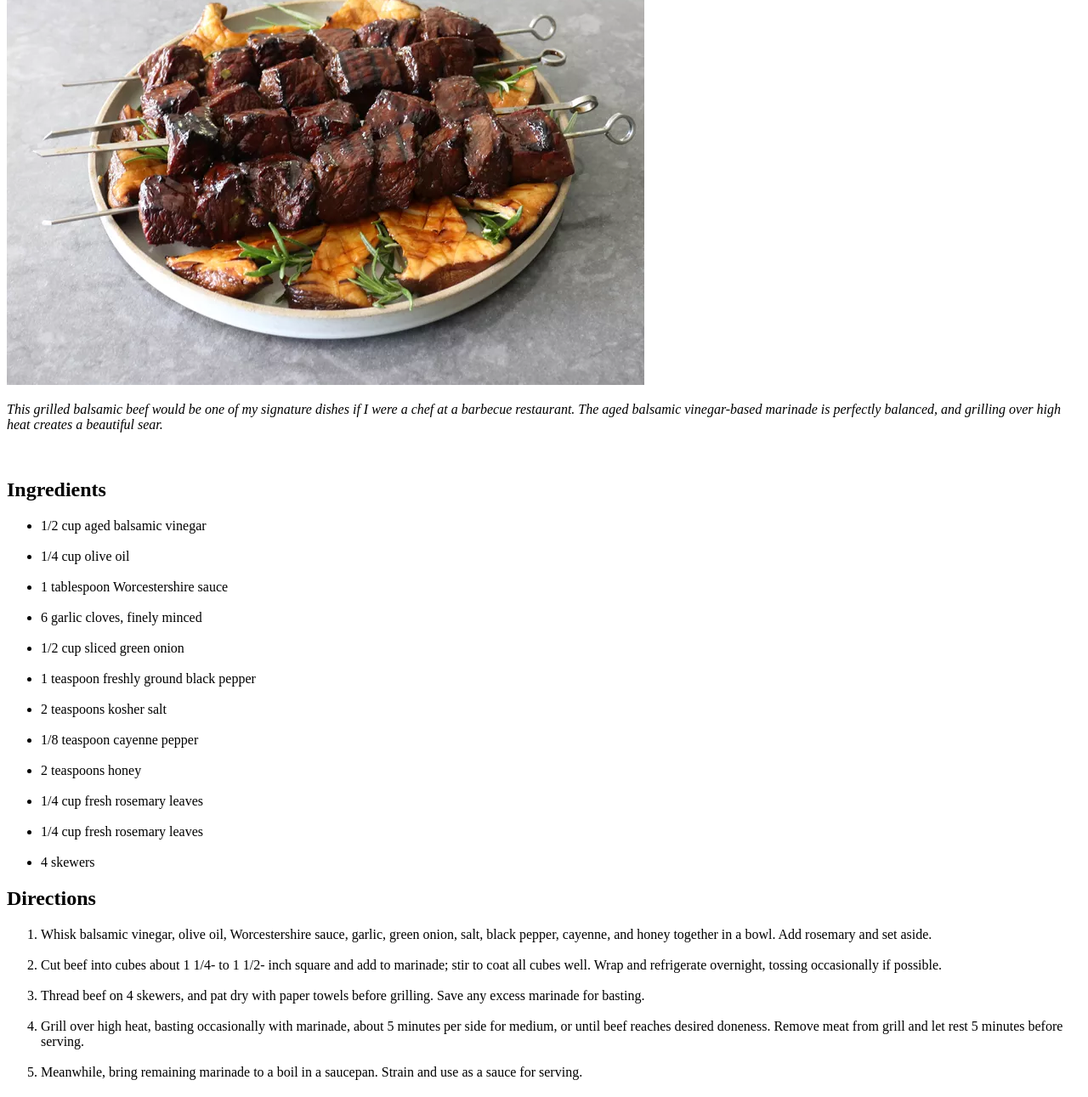
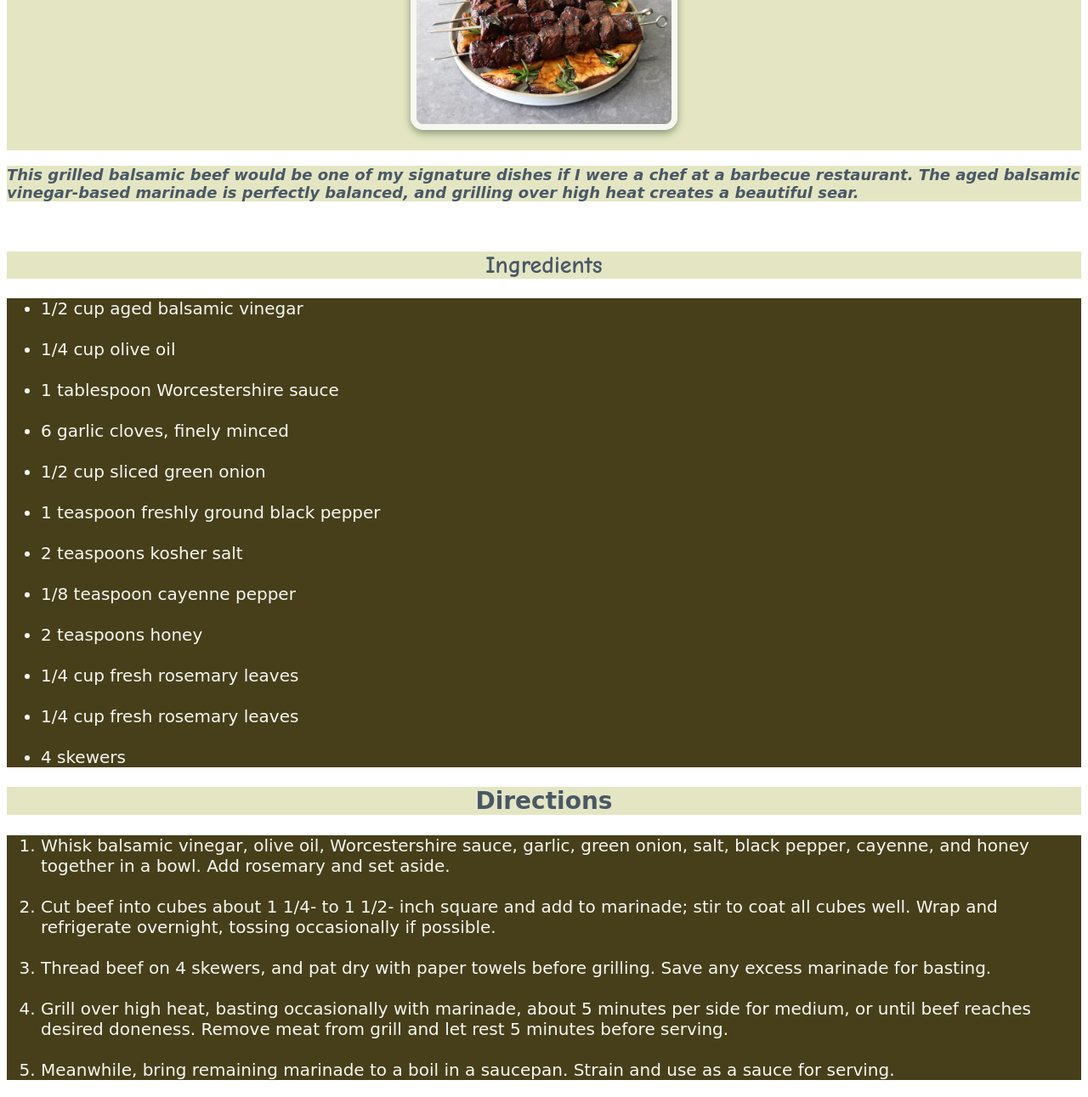
Before and after one commit to nimaghasemian/odin-recipes, a plain HTML site: page recipes/balsamicbeef.html in a window 1280 px wide. Shown: the part 190-1481 px from the top of the page at 85% size. Drawn offline with Linux system fonts and the light colour scheme.

Commit message:
Style the recipes page and each recipe with some css attributes

```diff
--- a/recipes/balsamicbeef.html
+++ b/recipes/balsamicbeef.html
@@ -3,14 +3,22 @@
     <head>
         <meta charset="utf-8">
         <title>Grilled Balsamic Beef</title>
+        <link rel="stylesheet" href="../styles.css">
 
     </head>
     <body>
-        <h1>Grilled Balsamic Beef</h1>
-        <img src="../img/re.webp" alt="Grilled Balsamic Beefs">
-        <p><i>This grilled balsamic beef would be one of my signature dishes if I were a chef at a barbecue restaurant. The aged balsamic vinegar-based marinade is perfectly balanced, and grilling over high heat creates a beautiful sear.</i></p><br/>
-        <h2>Ingredients</h2>
-        <ul>
+        <h1 id="foodtopic">Grilled Balsamic Beef</h1>
+
+        <div class="imgContainor">
+        <img class="foodimage" src="../img/re.webp" alt="Grilled Balsamic Beefs">
+        </div>
+
+        <p id="foodnote"><i>This grilled balsamic beef would be one of my signature dishes if I were a chef at a barbecue restaurant. The aged
+        balsamic vinegar-based marinade is perfectly balanced, and grilling over high heat creates a beautiful sear.</i></p><br/>
+
+        <h2 id="ingredientsTopic">Ingredients</h2>
+
+        <ul class="Ingredients">
             <li>1/2 cup aged balsamic vinegar</li><br/>
             <li>1/4 cup olive oil</li><br/>
             <li>1 tablespoon Worcestershire sauce</li><br/>
@@ -24,13 +32,16 @@
             <li>1/4 cup fresh rosemary leaves</li><br/>
             <li>4 skewers</li>
         </ul>
-        <h2>Directions</h2>
-        <ol>
+
+        <h2 id="directionsTopic">Directions</h2>
+
+        <ol class="Directions">
             <li>Whisk balsamic vinegar, olive oil, Worcestershire sauce, garlic, green onion, salt, black pepper, cayenne, and honey together in a bowl. Add rosemary and set aside.</li><br/>
             <li>Cut beef into cubes about 1 1/4- to 1 1/2- inch square and add to marinade; stir to coat all cubes well. Wrap and refrigerate overnight, tossing occasionally if possible.</li><br/>
             <li>Thread beef on 4 skewers, and pat dry with paper towels before grilling. Save any excess marinade for basting.</li><br/>
             <li>Grill over high heat, basting occasionally with marinade, about 5 minutes per side for medium, or until beef reaches desired doneness. Remove meat from grill and let rest 5 minutes before serving.</li><br/>
             <li>Meanwhile, bring remaining marinade to a boil in a saucepan. Strain and use as a sauce for serving.</li>
         </ol>
+
     </body>
 </html>
--- /dev/null
+++ b/styles.css
@@ -0,0 +1,67 @@
+#odin-recipes-head,#foodtopic{
+    color: #F7F7F2;
+    background-color: #899878;
+    font-size: 34px;
+    text-align: center;
+    font-family: 'Playfair Display', serif;
+}
+
+.menu {
+    color: #495867;
+    background-color: #E4E6C3;
+    font-size: 24px;
+    font-family: 'Times New Roman', 'Lucida Handwriting', verdana, sans-serif;
+}
+
+.Ingredients{
+    color: #F7F7F2;
+    background-color: #463F1A;
+    font-size: 20px;
+    font-family: 'Lucida Handwriting', 'Lucida', cursive;
+}
+
+.Directions{
+    color: #F7F7F2;
+    background-color: #463F1A;
+    font-size: 20px;
+    font-family: 'Lucida Handwriting', 'Lucida', cursive;
+}
+
+#ingredientsTopic{
+    color: #495867;
+    background-color: #E4E6C3;
+    font-size: 28px;
+    font-family: 'Comic Sans MS', 'Comic Sans', cursive;
+    text-align: center;
+}
+#directionsTopic{
+    color: #495867;
+    background-color: #E4E6C3;
+    font-size: 28px;
+    font-family: 'Bradley Hand', cursive;
+    text-align: center;
+
+}
+#foodnote{
+    color: #495867;
+    background-color: #E4E6C3;
+    font-size: 18px;
+    font-weight: bolder;
+    font-family: 'Segoe Script', cursive;
+}
+
+.imgContainor{
+    color: #F7F7F2;
+    text-align: center;
+    background-color:#E4E6C3;
+}
+.foodimage{
+    width: 300px;
+    height: auto;
+    border: 7px solid #F7F7F2;
+    border-radius: 15px;
+    box-shadow: 0 4px 10px #899878;
+    margin: 20px;
+    opacity: 1.0;
+    transition: transform 0.3s, opacity 0.3s;
+ }
```
Also changed, not shown: index.html (+10 -7 lines), recipes/dillpicklepastasalad.html (+15 -7 lines), recipes/ultimatetomahawksteak.html (+16 -7 lines).
